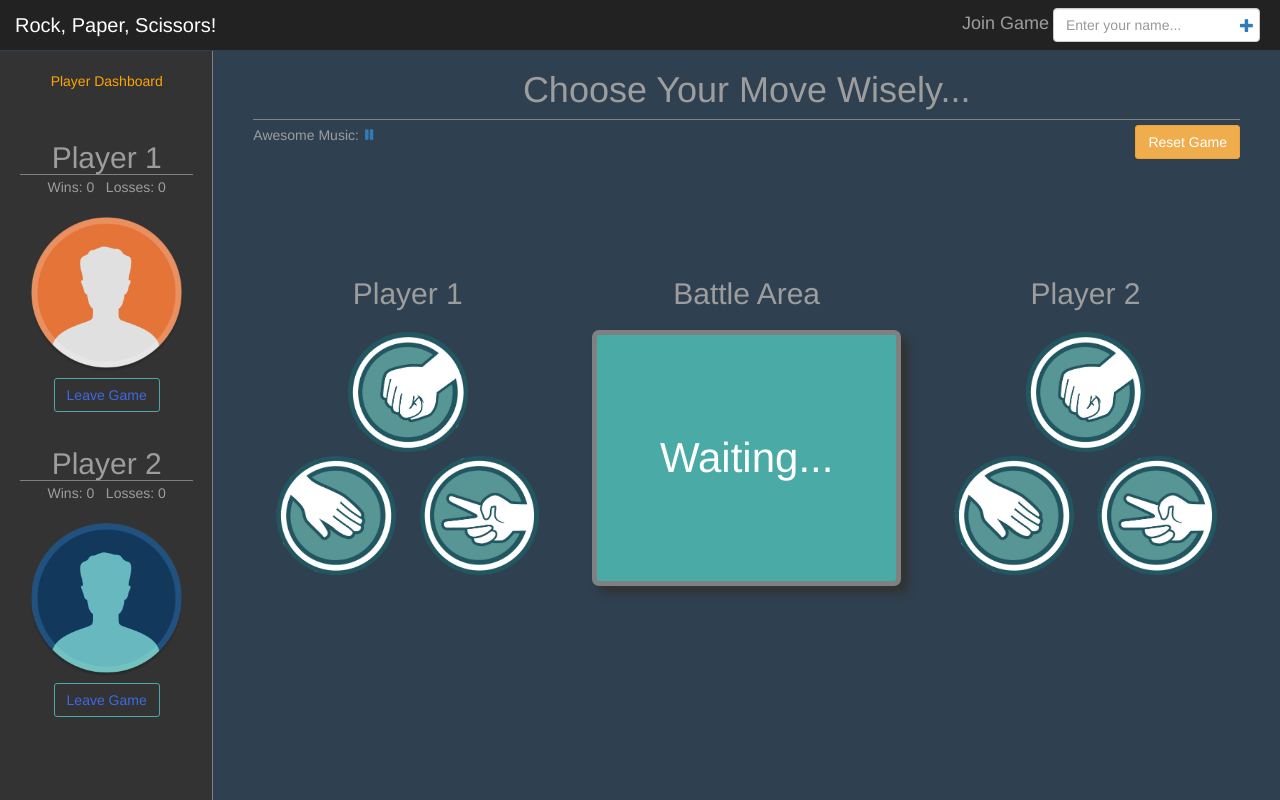
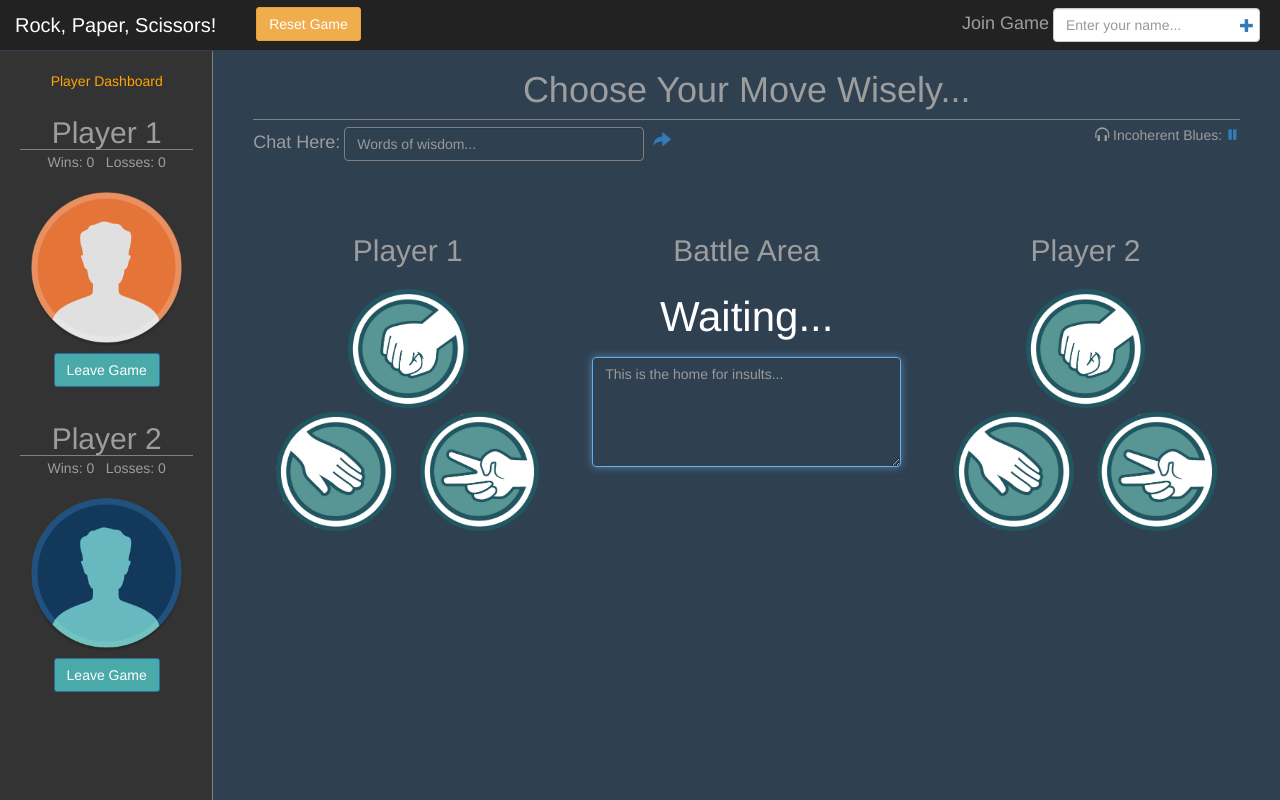
Before and after one commit to trooperandz/RPS-Multiplayer, a PHP site: page / in a window 1280 px wide. Run offline with PHP 8.4, Linux system fonts and the light colour scheme; some libraries are stand-ins or nearby versions.

Commit message:
Add chat funcionality

```diff
--- a/assets/css/style.css
+++ b/assets/css/style.css
@@ -15,6 +15,11 @@ a.navbar-brand {
 	font-size: 20px;
 }
 
+/* Make sure that reset button inside of top main menu is centered inside of the menu container */
+button#reset-btn {
+	margin: 7px 25px;
+}
+
 /* Dark gray background for sidebar */
 div.sidebar {
 	background-color: #333;
@@ -22,7 +27,7 @@ div.sidebar {
 
 .nav>li>a.sidebar-heading {
 	padding-top: 0;
-	padding-bottom: 30px;
+	padding-bottom: 5px;
 	color: orange;
 	font-weight: 200;
 }
@@ -62,14 +67,13 @@ li {
 
 .leave-btn {
 	margin-bottom: 15px;
-	background: none;
-	border: 1px solid #4aaaaa;
-	color: royalblue;
+	background: #4aaaaa;
+	color: #fff;
 	transition: .5s;
 }
 
 .leave-btn:hover {
-	background: #4aaaaa;
+	background: #008cba;
 }
 
 /* Move input field left to make room away from edge of screen */
@@ -77,9 +81,12 @@ input.player-join-input {
 	margin-right: 5px;
 }
 
+/* Force column containers to be equal in height */
+
+
 /* Move main game container content down to about middle of page */
 div#game-content {
-	margin-top: 10%;
+	margin-top: 7%;
 }
 
 /* Styling for all side buttons */
@@ -116,6 +123,29 @@ h1.page-header {
 }
 
 #music-controls {
+	cursor: pointer;
+}
+
+.chat-container {
+	float: left;
+}
+
+#chat-input {
+	width: 300px;
+	background: none;
+	color: #fff;
+	border: 1px solid gray;
+}
+
+#chat-textarea {
+	color: #fff;
+}
+
+.share-icon {
+	color: #337ab7;
+	font-size: 18px;
+	margin-left: 5px;
+	margin-top: 5px;
 	cursor: pointer;
 }
 
@@ -183,15 +213,26 @@ div#result-content h2 {
 	margin-bottom: 20px;
 }
 
+/* Game feedback area for game text (i.e. "Player 1 won!") */
 div#result-content p {
-	padding: 30% 20%;
+	/*padding: 30% 20%;*/
 	width: 100%;
-	background-color: #4aaaa5;
-	border: 5px solid gray;
-	border-radius: 7px;
+	/*background-color: #4aaaa5;*/
+	/*border: 5px solid gray;*/
+	/*border-radius: 7px;*/
 	font-size: 3em;
 	color: #fff;
-	box-shadow: 7px 7px 9px #323232;
+	/*box-shadow: 7px 7px 9px #323232;*/
+}
+
+/* Text box for displaying player chat */
+textarea.form-control {
+	background: none;
+	height: 110px;
+	border-color: #66afe9;
+    outline: 0;
+    -webkit-box-shadow: inset 0 1px 1px rgba(0,0,0,.075),0 0 8px rgba(102,175,233,.6);
+    box-shadow: inset 0 1px 1px rgba(0,0,0,.075),0 0 8px rgba(102,175,233,.6);
 }
 
 /* Specific styling for larger screens */
@@ -203,11 +244,11 @@ div#result-content p {
 
 	/* Allow the reset game button to stay inline with the bg music heading/play controls */
 	#bg-music-info {
-		float: left;
+		/*float: left;*/
 	}
 
 	/* Right-align the reset game button on larger screens */
-	p.reset-btn-container {
+	p#bg-music-info {
 		text-align: right;
 	}
 }
--- a/assets/js/game.js
+++ b/assets/js/game.js
@@ -31,6 +31,10 @@ var player2Name = "";
 
 // Set global for storing player's play number.  Used for restricting clicks on other player's move choice container
 var myPlayerNumber = 0;
+
+// Set global for storing player's name.  Used for showing player's name along with their message in the chat window. Stored locally on client.
+// Note: Not being used yet.  Haven't figured out what to do with this, & how to set name if player reloads their page...
+var myPlayerName = "";
 
 // Set global class name for player-active styling instruction
 var activeClassName = "player-active";
@@ -117,6 +121,11 @@ db.ref().on("value", function(snapshot) {
 		// Update player win/loss stats. Note: getBattleResults in snapshot sets globals for you
 		document.getElementById("player2-win-count").innerHTML = player2Wins;
 		document.getElementById("player2-loss-count").innerHTML = player2Losses;
+	}
+
+	// Update chat window with most recent chat message
+	if (snapshot.child("chat").exists()) {
+		$('#chat-textarea').append(snapshot.val().chat + "\n");
 	}
 
 	// If snapshot.val() == null, fill in game defaults (names & scores)
@@ -381,6 +390,9 @@ var game = {
 		$('#player1-loss-count').text(scoreDefault);
 		$('#player2-win-count').text(scoreDefault);
 		$('#player2-loss-count').text(scoreDefault);
+
+		// Clear out the chat text input after it is submitted
+		$('#chat-input').val("");
 	},
 
 	/**
@@ -423,6 +435,8 @@ $(document).ready(function() {
 
 			player1Name = name;
 
+			myPlayerName = name;
+
 			// Set player's number (unique to their computer).  Will dictate click rights
 			myPlayerNumber = 1;
 
@@ -444,6 +458,8 @@ $(document).ready(function() {
 			game.playGameNoise("player-join-noise");
 
 			player2Name = name;
+
+			myPlayerName = name;
 
 			// Set player's number (unique to their computer).  Will dictate click rights
 			myPlayerNumber = 2;
@@ -538,6 +554,29 @@ $(document).ready(function() {
 		db.ref().remove();
 	});
 
+	// Click handler for chat input
+	$('.share-icon').on('click', function() {
+		var text = $('#chat-input').val().trim();
+		console.log("Chat text: " + text);
+
+		// If there is nothing entered, do not submit message
+		if (text == "") {
+			game.showModal("You didn't enter a message!");
+			return false;
+		}
+
+		// Add player's name to their text message, for display in chat window
+		text = myPlayerName + ": " + text;
+
+		// Clear out the chat text input after it is submitted
+		$('#chat-input').val("");
+
+		db.ref().update({
+			chat: text
+		});
+
+	});
+
 	// Click handler for play/pause bg music control. Initialize default data state first (pause icon displayed initially)
 	var musicState = "glyphicon-pause";
 	$('#music-controls').on('click', function() {
@@ -567,4 +606,11 @@ $(document).ready(function() {
             $("span.plus-icon").click();
         }
     });
+
+    // Allow user to enter their chat message via the "Enter" key
+ 	$('input#chat-input').keypress(function(e) {
+        if (e.which == 13) {
+            $("span.share-icon").click();
+        }
+    });
 });
--- a/index.html
+++ b/index.html
@@ -68,6 +68,7 @@
                     <span class="icon-bar"></span>
                 </button>
                 <a class="navbar-brand" href="#">Rock, Paper, Scissors!</a>
+                <button class="btn btn-warning" id="reset-btn">Reset Game</button>
             </div>
             <!-- Main program nav display -->
             <div id="navbar" class="navbar-collapse collapse">
@@ -120,11 +121,17 @@
             <!-- Main gif content container -->
             <div class="col-sm-9 col-sm-offset-3 col-md-10 col-md-offset-2 main">
                 <h1 class="page-header"> Choose Your Move Wisely... <span class="header-span"></span></h1>
+                <div class="form-inline chat-container">
+                    <label> Chat Here: </label>
+                    <input type="text" class="form-control" id="chat-input" placeholder="Words of wisdom...">
+                    <!-- Search icon, registers click for new topic button generation, or via onkeyup Enter kay -->
+                    <span class="glyphicon glyphicon-share-alt share-icon" aria-hidden="true"></span>
+                </div>
                 <!-- Background music play controls (just play/pause). Swap out data in class for play/pause action -->
-                <p id="bg-music-info">Awesome Music:
+                <p id="bg-music-info"> <span class="glyphicon glyphicon-headphones"></span> Incoherent Blues:
                     <a><span class="glyphicon glyphicon-pause" id="music-controls" data-play="glyphicon-play-circle" data-pause="glyphicon-pause"></span></a>
                 </p>
-                <p class="reset-btn-container"><button class="btn btn-warning" id="reset-btn">Reset Game</button></p>
+                <!-- Note: .match-my-cols forces row to be equal height accross each container -->
                 <div class="row" id="game-content">
                 	<!-- Make R,P,S choice icons look like an evenly-spaced circular layout -->
                 	<div class="col-sm-12 col-md-4 col-lg-4 text-center" id="player-content">
@@ -161,6 +168,7 @@
                 		<div class="row">
                 			<div class="col-sm-12 col-md-12 col-lg-12 text-center">
                 				<p id="round-feedback" data-text="Waiting..."> Waiting... </p>
+                                <textarea class="form-control" id="chat-textarea" placeholder="This is the home for insults..."></textarea>
                 			</div>
                 		</div>
                 	</div> <!-- #result-content -->
```
